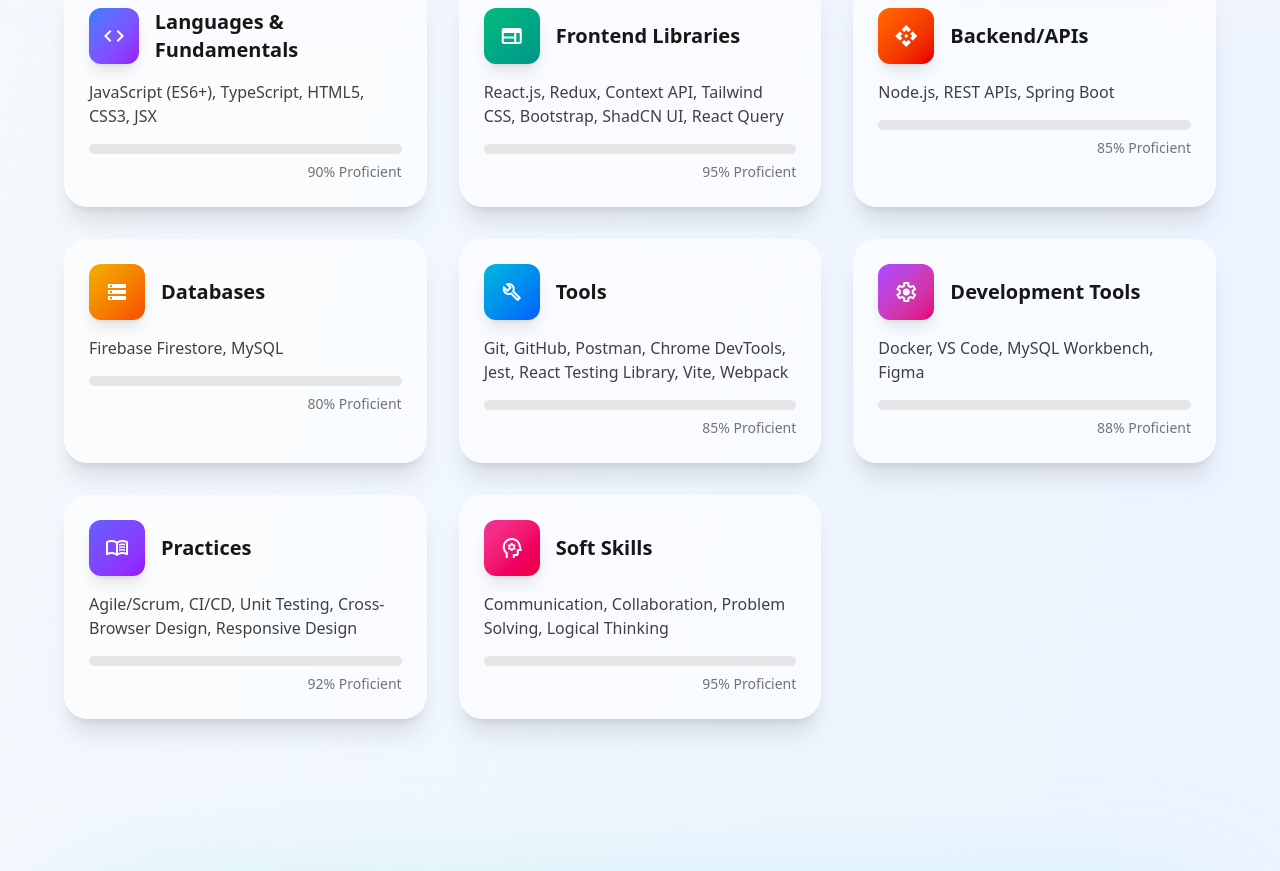
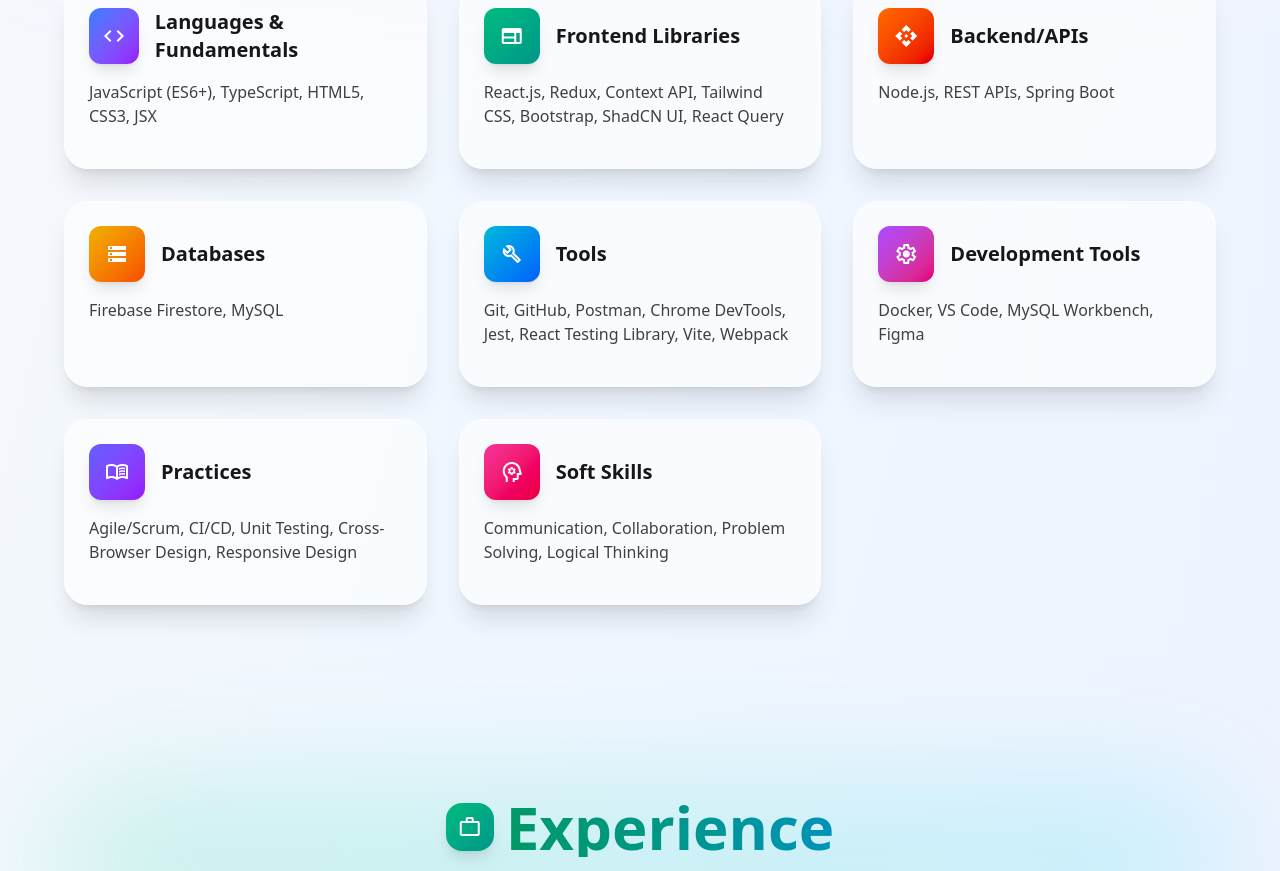
Before and after one commit to sdhage1502/shreyash-portfoilo-website, a React (Vite) app: page / in a window 1280 px wide. Shown: the part 1920-2791 px from the top of the page. Built offline with nearby package versions, Linux system fonts and the light colour scheme.

Commit message:
Update SkillsSection.jsx

```diff
--- a/src/components/SkillsSection.jsx
+++ b/src/components/SkillsSection.jsx
@@ -36,10 +36,10 @@
             <p className="text-neutral-700 dark:text-neutral-300 mb-4 text-base">
               {skill.items}
             </p>
-            <div className="w-full bg-neutral-200 dark:bg-neutral-700 rounded-full h-2.5">
+            {/* <div className="w-full bg-neutral-200 dark:bg-neutral-700 rounded-full h-2.5">
               <div className={`h-2.5 rounded-full`} style={{ width: `${skill.level}%`, background: `linear-gradient(to right, ${skill.color.split(' ')[1]}, ${skill.color.split(' ')[2]})` }}></div>
             </div>
-            <span className="text-sm text-neutral-500 dark:text-neutral-400 mt-2 block text-right">{skill.level}% Proficient</span>
+            <span className="text-sm text-neutral-500 dark:text-neutral-400 mt-2 block text-right">{skill.level}% Proficient</span>*/}
           </div>
         ))}
       </div>
```
